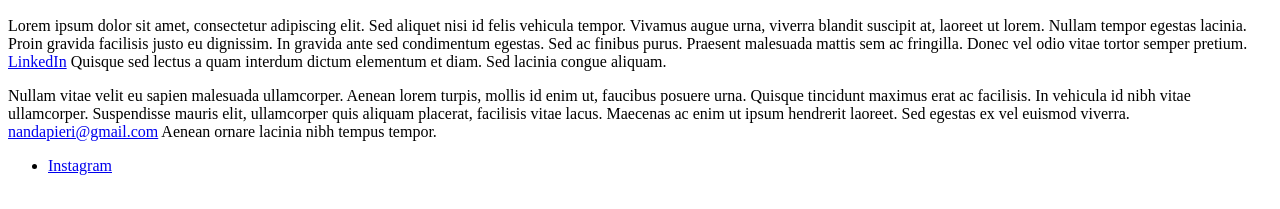
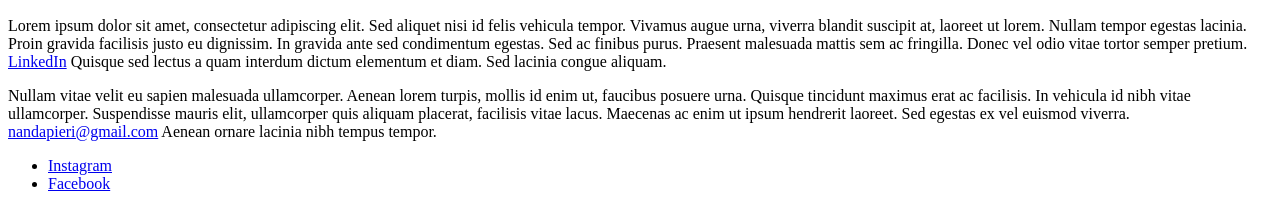
Before and after one commit to nandapieri/HTML-CSS-DIO, a plain HTML site: page index.html in a window 1280 px wide. Shown: the part 791-1000 px from the top of the page. Drawn offline with Linux system fonts and the light colour scheme.

Commit message:
Criaçao do site pessoal - primeira aula - estrutura html

```diff
--- a/index.html
+++ b/index.html
@@ -33,6 +33,9 @@
         <li>
           <a href="https://www.instagram.com/feschenker" target="_blank">Instagram</a>
         </li>
+        <li>
+          <a href="https://www.facebook.com/feschenker" target="_blank">Facebook</a>
+        </li>
       </ul>
     </footer>
     <script src="script.js"></script>
```
